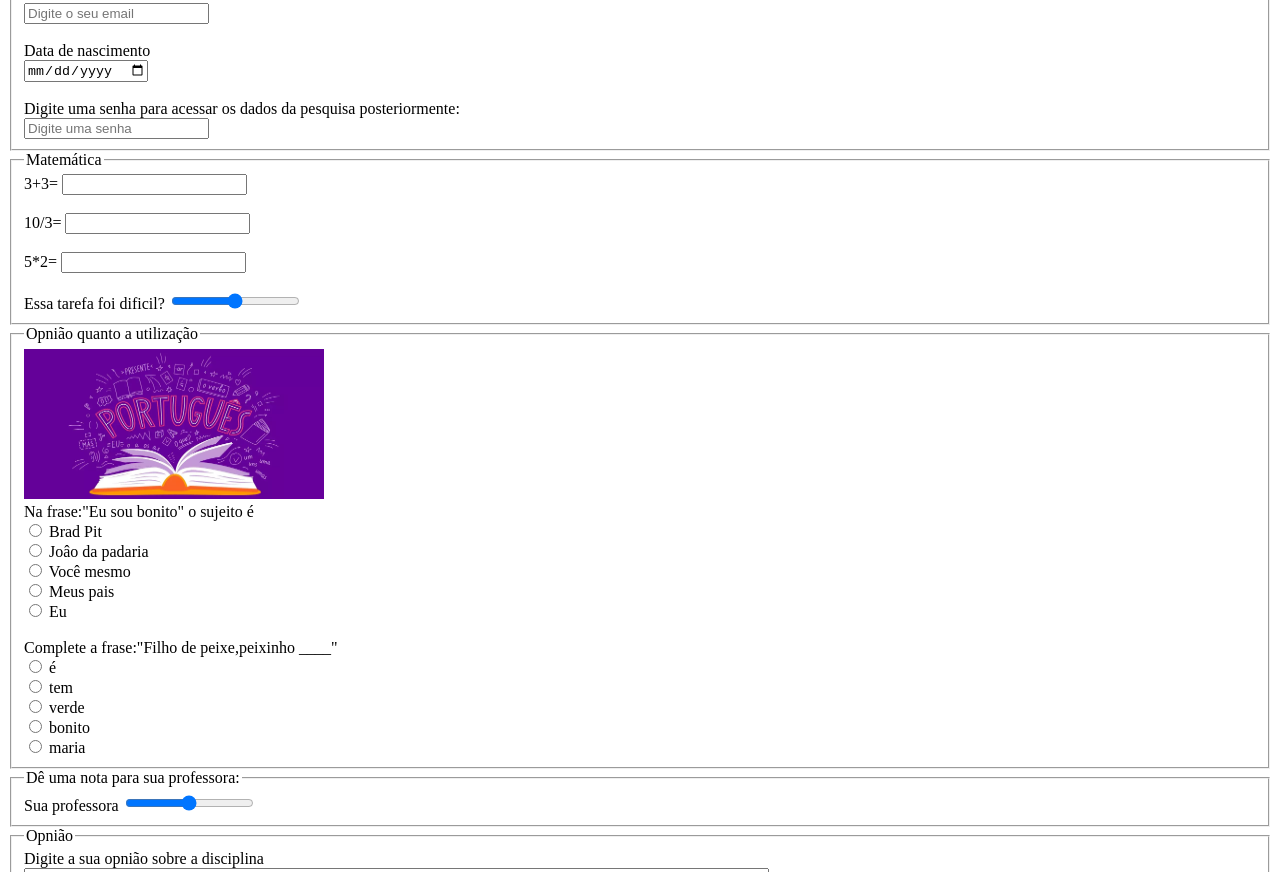
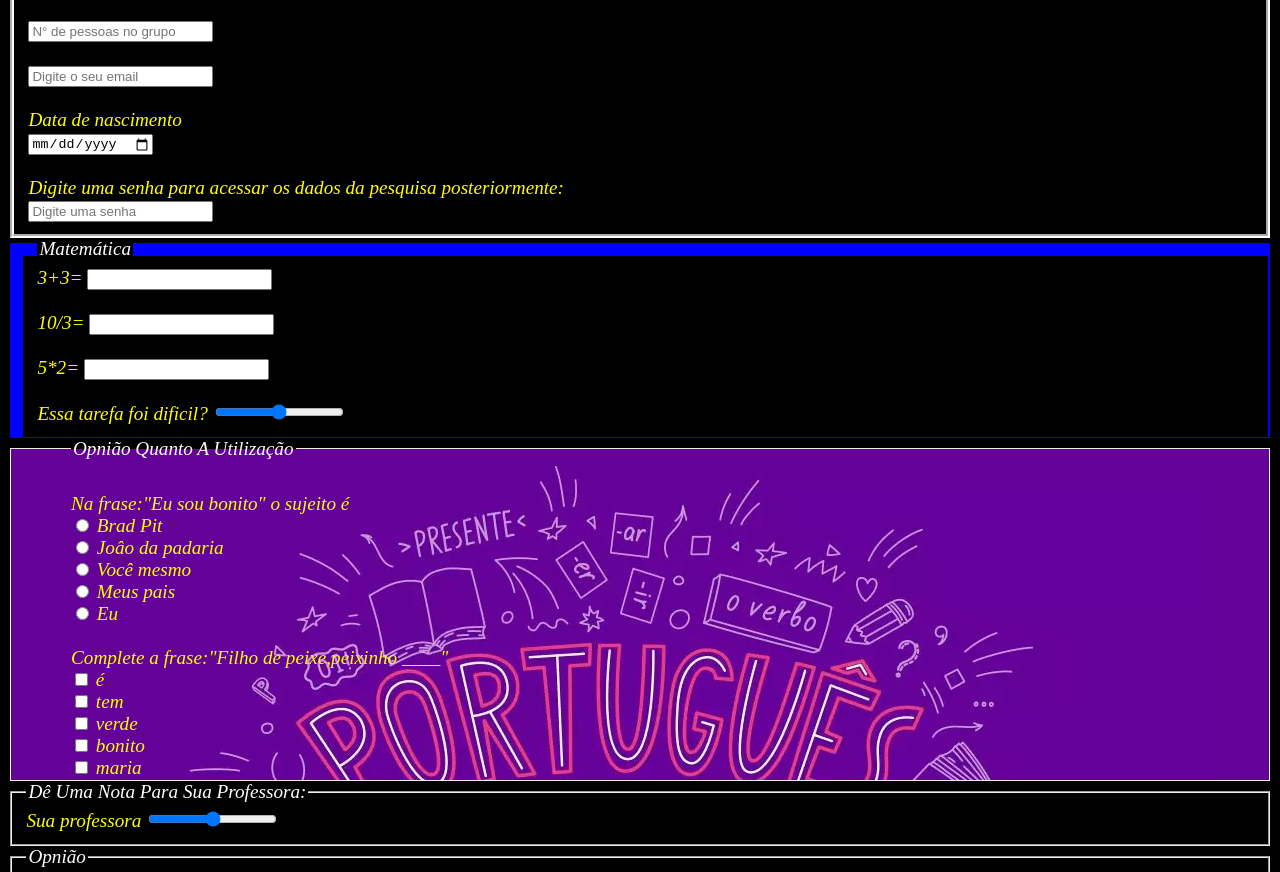
Before and after one commit to JeremiasRincaveski/estudo, a plain HTML site: page desafio1.html in a window 1280 px wide. Shown: the part 233-1105 px from the top of the page. Drawn offline with Linux system fonts and the light colour scheme.

Commit message:
git pull

```diff
--- a/desafio1.html
+++ b/desafio1.html
@@ -1,16 +1,78 @@
 <!DOCTYPE html>
 <html>
+
 <head>
+    <style>
+        h2 {
+            color: red;
+            text-align: center;
+            text-transform: uppercase;
+        }
+
+        legend {
+            color: white;
+            text-transform: capitalize;
+        }
+
+        .temaPreto {
+            background-color: black;
+            font: 100;
+            font-style: italic;
+            font-size: larger;
+            color: yellow;
+        }
+
+        .borda1 {
+            border-color: white;
+            border-style: groove;
+            border-top-width: 4px;
+            border-right-width: 4px;
+            border-bottom-width: 4px;
+            border-left-width: 4px;
+        }
+
+        .borda2 {
+            border-color: blue;
+            border-style: solid;
+            border-top-width: 13px;
+            border-right-width: 2px;
+            border-bottom-width: 1px;
+            border-left-width: 13px;
+        }
+
+        .borda3 {
+            border-style: solid;
+            border-top-width: 1px;
+            border-right-width: 1px;
+            border-bottom-width: 1px;
+            border-left-width: 1px;
+            background-image: url("imagem1.png");
+            padding-top: 33px;
+            padding-right: 1px;
+            padding-bottom: 1px;
+            padding-left: 60px;
+        }
+
+        strong {
+            font-size: xx-large;
+        }
+
+        p {
+            text-align: justify;
+
+        }
+    </style>
     <title>desafio</title>
 </head>
-<body>
+
+<body class="temaPreto">
 
     <h2>Prova de Conhecimentos Gerais</h2><br>
 
     <p>Reponda todas as questões, utileze rascunhos em papel para
-         realizae os Calculos. Os rascunhos serão recolhidos pela professora após a quarentena.</p>
+        realizae os Calculos. Os rascunhos serão recolhidos pela professora <strong>após</strong> a quarentena.</p>
 
-        <fieldset>
+    <fieldset class="borda1">
         <legend>informações do aluno</legend>
         <input type="text" id="nome" name="nome" placeholder="Digite o seu nome"><br><br>
         <input type="number" id="nGrupo" name="nGrupo" placeholder="N° de pessoas no grupo"><br><br>
@@ -20,7 +82,7 @@
         <label for="senha">Digite uma senha para acessar os dados da pesquisa posteriormente:</label><br>
         <input type="password" name="senha" id="senha" placeholder="Digite uma senha">
     </fieldset>
-        <fieldset>
+    <fieldset class="borda2">
         <legend>Matemática</legend>
         <label for="conta1">3+3=</label>
         <input type="number" name="conta1" id="conta1"><br><br>
@@ -31,30 +93,31 @@
         <label for="dificuldade">Essa tarefa foi dificil?</label>
         <input type="range" name="difilcudade" id="dificuldade" minlength="0" maxlength="10">
     </fieldset>
-        <fieldset>
+    <fieldset class="borda3">
+        <!-- não consegui fazer funcionar o radio igual no "exercicioAula3"-->
         <legend>Opnião quanto a utilização</legend>
-            <input type="image" src="imagem1.png" alt="submit" width="300" height="150"><br>
-            <label for="sujeito">Na frase:"Eu sou bonito" o sujeito é</label><br>
-            <input type="radio" name="brad pitt" id="sujeito">
-            <label for="sujeito">Brad Pit</label><br>
-            <input type="radio" name="joao da padaria" id="sujeito">
-            <label for="sujeito">Joâo da padaria</label><br>
-            <input type="radio" name="voce mesmo" id="sujeito">
-            <label for="sujeito">Você mesmo</label><br>
-            <input type="radio" name="meus pai" id="sujeito">
-            <label for="sujeito">Meus pais</label><br>
-            <input type="radio" name="eu" id="sujeito">
-            <label for="sujeito">Eu</label><br><br>
+        <!--<input type="image" src="imagem1.png" alt="submit" width="300" height="150"><br>
+        --><label>Na frase:"Eu sou bonito" o sujeito é</label><br>
+        <input type="radio" id="sujeito" name="brad pitt" value="Brad pit">
+        <label>Brad Pit</label><br>
+        <input type="radio" id="sujeito" name="joao da padaria" value="Joâo da padaria">
+        <label>Joâo da padaria</label><br>
+        <input type="radio" id="sujeito" name="voce mesmo" value="Você mesmo">
+        <label>Você mesmo</label><br>
+        <input type="radio" id="sujeito" name="meus pai" value="Meus pais">
+        <label>Meus pais</label><br>
+        <input type="radio" id="sujeito" name="eu" value="Eu">
+        <label>Eu</label><br><br>
         <label for="frase">Complete a frase:"Filho de peixe,peixinho ____"</label><br>
-            <input type="radio" name="e" id="frase">
+        <input type="checkbox" name="e" id="frase">
         <label for="frase">é</label><br>
-            <input type="radio" name="tem" id="frase">
+        <input type="checkbox" name="tem" id="frase">
         <label for="frase">tem</label><br>
-            <input type="radio" name="verde" id="frase">
+        <input type="checkbox" name="verde" id="frase">
         <label for="frase">verde</label><br>
-            <input type="radio" name="bonito" id="frase">
+        <input type="checkbox" name="bonito" id="frase">
         <label for="frase">bonito</label><br>
-            <input type="radio" name="maria" id="frase">
+        <input type="checkbox" name="maria" id="frase">
         <label for="frase">maria</label>
     </fieldset>
     <fieldset>
@@ -71,4 +134,5 @@
     <input type="reset" value="LIMPAR">
 
 </body>
+
 </html>
```
Lines whose indentation alone changed are shown as unchanged.
